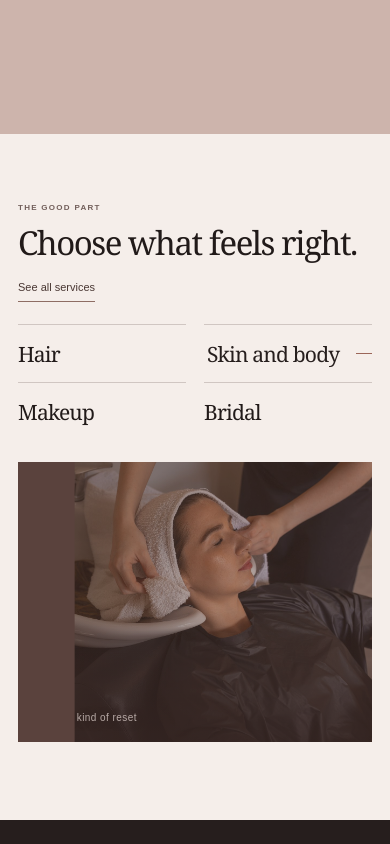
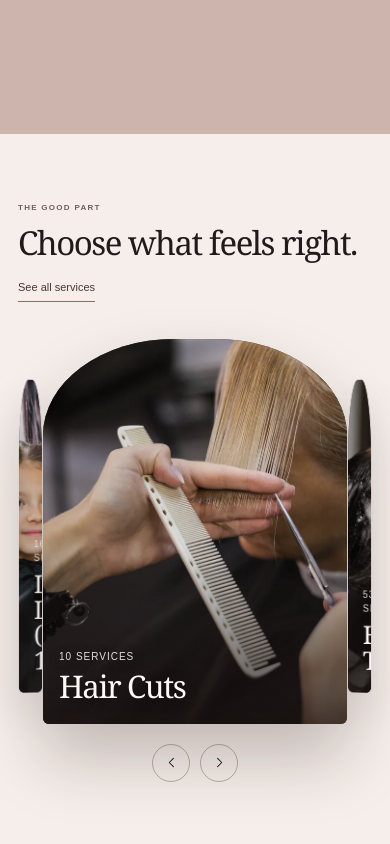
Before and after one commit to layalialzahra/layali-al-zahra-website, a React (Vite) app: page / in a window 390 px wide. Shown: the part 2060-2904 px from the top of the page. Built offline with nearby package versions, Linux system fonts and the light colour scheme; no server answers; a web font is replaced by a local one.

Commit message:
Add scrolling service category carousel

```diff
--- a/src/components/HomePage.tsx
+++ b/src/components/HomePage.tsx
@@ -1,7 +1,6 @@
 import { useEffect, useRef, useState } from 'react';
-import { AnimatePresence, motion, useMotionValueEvent, useReducedMotion, useScroll, useSpring, useTransform } from 'motion/react';
+import { AnimatePresence, motion, useInView, useMotionValueEvent, useReducedMotion, useScroll, useSpring, useTransform } from 'motion/react';
 import heroPhoto from '../assets/hero-layali.jpg';
-import hairPhoto from '../assets/salon-blowout.jpg';
 import haircutPhoto from '../assets/salon-haircut.jpg';
 import washPhoto from '../assets/salon-wash.jpg';
 import bridalPhoto from '../assets/salon-bridal.jpg';
@@ -9,6 +8,8 @@ import finishPhoto from '../assets/salon-finish.jpg';
 import makeupPhoto from '../assets/makeup.jpg';
 import brandLogo from '../assets/logo-transparent.png';
 import brandLogoLight from '../assets/logo-transparent-light.png';
+import { legacyServicesData } from '../data/legacy-services.js';
+import { loadPublicServices } from '../data/managed-content-public';
 import './homepage-editorial.css';
 
 export interface HomePageReview {
@@ -32,12 +33,82 @@ const menuItems = [
   { label: 'The lounge', href: '#lounge' },
   { label: 'Find us', href: '#visit' },
 ];
-const services = [
-  { name: 'Hair', detail: 'Cut, colour and care', image: hairPhoto, alt: 'Stylist blow drying long dark hair' },
-  { name: 'Skin and body', detail: 'A softer kind of reset', image: washPhoto, alt: 'Guest relaxing at the salon wash basin' },
-  { name: 'Makeup', detail: 'For the days that matter', image: makeupPhoto, alt: 'Makeup artist applying blush at the salon' },
-  { name: 'Bridal', detail: 'Made for your moment', image: bridalPhoto, alt: 'Stylist finishing a delicate bridal updo' },
-];
+interface ServiceCategoryCard {
+  id: string;
+  name: string;
+  detail: string;
+  image: string;
+  alt: string;
+}
+
+function mapServiceCategories(items: any[]): ServiceCategoryCard[] {
+  return items.map((item) => {
+    const name = String(item.title || '').trim();
+    const id = String(item.id || name);
+    const legacy = legacyServicesData.find((service) => service.id === id || service.title === name);
+    const count = Array.isArray(item.subservices) ? item.subservices.length : 0;
+    return {
+      id: id || name,
+      name,
+      detail: count ? `${count} ${count === 1 ? 'service' : 'services'}` : '',
+      image: String(item.image || legacy?.image || ''),
+      alt: `${name} at Layali Al Zahra Beauty Salon`,
+    };
+  }).filter((service) => service.name && service.image);
+}
+
+const fallbackServiceCategories = mapServiceCategories(legacyServicesData);
+
+const serviceCarouselStyles = `
+.lz-services__carousel { position: relative; }
+.lz-services__stage { display: grid; min-height: 510px; grid-template-columns: minmax(0,.82fr) minmax(0,.98fr) minmax(0,1.13fr) minmax(0,.98fr) minmax(0,.82fr); align-items: center; gap: clamp(8px,1vw,16px); perspective: 1500px; }
+.lz-service-slot { min-width: 0; grid-row: 1; transform-style: preserve-3d; }
+.lz-service-slot[data-offset='-2'] { grid-column: 1; }
+.lz-service-slot[data-offset='-1'] { grid-column: 2; }
+.lz-service-slot[data-offset='0'] { grid-column: 3; }
+.lz-service-slot[data-offset='1'] { grid-column: 4; }
+.lz-service-slot[data-offset='2'] { grid-column: 5; }
+.lz-service-card { --card-scale: .82; --card-turn: 11deg; --card-lift: 10px; position: relative; display: block; width: 100%; height: clamp(290px,29vw,390px); overflow: hidden; padding: 0; border: 0; border-radius: 46% 46% 7px 7px / 28% 28% 7px 7px; background: #5a423d; color: #fffaf7; cursor: pointer; isolation: isolate; text-align: left; transform: perspective(1200px) translateY(var(--card-lift)) rotateY(var(--card-turn)) scale(var(--card-scale)); transform-origin: 50% 58%; transition: height .85s cubic-bezier(.22,1,.36,1),transform .9s cubic-bezier(.22,1,.36,1),box-shadow .7s ease; box-shadow: 0 20px 44px rgba(42,28,25,.14); }
+.lz-service-slot[data-offset='-1'] .lz-service-card,.lz-service-slot[data-offset='1'] .lz-service-card { --card-scale: .92; --card-turn: 5deg; --card-lift: 0px; height: clamp(340px,34vw,440px); }
+.lz-service-slot[data-offset='1'] .lz-service-card { --card-turn: -5deg; }
+.lz-service-slot[data-offset='0'] .lz-service-card { --card-scale: 1; --card-turn: 0deg; --card-lift: -8px; height: clamp(390px,40vw,490px); box-shadow: 0 34px 64px rgba(42,28,25,.25); }
+.lz-service-card:hover,.lz-service-card:focus-visible { --card-lift: -15px; box-shadow: 0 38px 70px rgba(42,28,25,.26); }
+.lz-service-card__photo,.lz-service-card__shade { position: absolute; inset: 0; width: 100%; height: 100%; }
+.lz-service-card__photo { z-index: -2; display: block; object-fit: cover; object-position: center; transition: transform 1.3s cubic-bezier(.22,1,.36,1),filter .8s ease; }
+.lz-service-card:hover .lz-service-card__photo,.lz-service-card:focus-visible .lz-service-card__photo { transform: scale(1.055); }
+.lz-service-card__shade { z-index: -1; background: linear-gradient(0deg,rgba(24,16,15,.78),rgba(24,16,15,.08) 46%,rgba(24,16,15,.04)),linear-gradient(90deg,rgba(24,16,15,.15),transparent 65%); }
+.lz-service-card__caption { position: absolute; right: clamp(13px,1.7vw,24px); bottom: clamp(18px,2vw,29px); left: clamp(13px,1.7vw,24px); display: flex; flex-direction: column; gap: 8px; color: #fffaf7; text-shadow: 0 2px 14px rgba(0,0,0,.36); }
+.lz-service-card__caption small { color: rgba(255,250,247,.88); font-size: 10px; letter-spacing: .1em; text-transform: uppercase; }
+.lz-service-card__caption strong { font-family: Georgia,'Times New Roman',serif; font-size: clamp(19px,2vw,30px); font-weight: 400; letter-spacing: -.045em; line-height: 1.02; text-wrap: balance; }
+.lz-service-slot[data-offset='0'] .lz-service-card__caption strong { font-size: clamp(25px,2.7vw,39px); }
+.lz-services__controls { display: flex; justify-content: center; gap: 10px; margin-top: 6px; }
+.lz-service-arrow { display: grid; width: 38px; height: 38px; place-items: center; padding: 0; border: 1px solid rgba(74,52,46,.34); border-radius: 50%; background: transparent; color: #493733; cursor: pointer; transition: color .25s ease,background .25s ease,border-color .25s ease,transform .5s cubic-bezier(.22,1,.36,1); }
+.lz-service-arrow svg { width: 15px; height: 15px; fill: none; stroke: currentColor; stroke-linecap: round; stroke-linejoin: round; stroke-width: 1.35; }
+.lz-service-arrow:hover { transform: scale(1.08); border-color: #493733; background: #493733; color: #fffaf7; }
+@media (max-width: 1000px) {
+  .lz-services__stage { min-height: 450px; grid-template-columns: minmax(0,1fr) minmax(0,1.12fr) minmax(0,1fr); gap: 12px; }
+  .lz-service-slot[data-offset='-2'],.lz-service-slot[data-offset='2'] { display: none; }
+  .lz-service-slot[data-offset='-1'] { grid-column: 1; }
+  .lz-service-slot[data-offset='0'] { grid-column: 2; }
+  .lz-service-slot[data-offset='1'] { grid-column: 3; }
+}
+@media (max-width: 700px) {
+  .lz-services__stage { min-height: 420px; grid-template-columns: minmax(0,1fr) minmax(0,78vw) minmax(0,1fr); gap: 0; }
+  .lz-service-slot[data-offset='-1'] { grid-column: 1; }
+  .lz-service-slot[data-offset='0'] { grid-column: 2; }
+  .lz-service-slot[data-offset='1'] { grid-column: 3; }
+  .lz-service-card { --card-scale: 1; --card-turn: 8deg; --card-lift: 4px; height: 330px; border-radius: 43% 43% 6px 6px / 25% 25% 6px 6px; }
+  .lz-service-slot[data-offset='1'] .lz-service-card { --card-turn: -8deg; }
+  .lz-service-slot[data-offset='0'] .lz-service-card { --card-turn: 0deg; --card-lift: -2px; height: 385px; }
+  .lz-service-card__caption { right: 16px; bottom: 21px; left: 16px; gap: 7px; }
+  .lz-service-card__caption strong { font-size: clamp(24px,7vw,32px); }
+  .lz-service-slot[data-offset='0'] .lz-service-card__caption strong { font-size: clamp(29px,8vw,37px); }
+  .lz-services__controls { margin-top: 0; }
+}
+@media (prefers-reduced-motion: reduce) {
+  .lz-service-card,.lz-service-card__photo,.lz-service-arrow { transition-duration: .01ms !important; }
+}
+`;
 
 function selectReviewExcerpt(text: string) {
   const normalized = text.trim().replace(/\s+/g, ' ');
@@ -90,10 +161,13 @@ function PanelHeader({ onNavigate, inverse = false, menuOpen, setMenuOpen }: {
 
 export default function HomePage({ onNavigate, reviews, disableInitialAnimations = false }: HomePageProps) {
   const openingTrack = useRef<HTMLElement>(null);
+  const serviceSection = useRef<HTMLElement>(null);
   const reducedMotion = Boolean(useReducedMotion());
+  const servicesInView = useInView(serviceSection, { once: true, amount: 0.16 });
   const [menuOpen, setMenuOpen] = useState(false);
   const [featureActive, setFeatureActive] = useState(false);
   const [featureVisible, setFeatureVisible] = useState(false);
+  const [services, setServices] = useState<ServiceCategoryCard[]>(fallbackServiceCategories);
   const [publicReviews, setPublicReviews] = useState<HomePageReview[] | undefined>(reviews);
   const [reviewIndex, setReviewIndex] = useState(0);
   const [reviewPaused, setReviewPaused] = useState(false);
@@ -101,6 +175,12 @@ export default function HomePage({ onNavigate, reviews, disableInitialAnimations
   const [serviceIndex, setServiceIndex] = useState(0);
   const [serviceDirection, setServiceDirection] = useState(1);
   const [servicePaused, setServicePaused] = useState(false);
+  const serviceOffsets = services.length >= 5 ? [-2, -1, 0, 1, 2] : services.map((_, index) => index - Math.floor((services.length - 1) / 2));
+  const visibleServiceCards = serviceOffsets.map((offset) => ({
+    offset,
+    index: (serviceIndex + offset + services.length) % services.length,
+    service: services[(serviceIndex + offset + services.length) % services.length],
+  })).filter((entry) => entry.service);
   const { scrollYProgress } = useScroll({ target: openingTrack, offset: ['start start', 'end end'] });
   const easedProgress = useSpring(scrollYProgress, { stiffness: 32, damping: 30, mass: 1.05 });
   const sceneProgress = useTransform(easedProgress, (value) => (reducedMotion || disableInitialAnimations ? 0 : value));
@@ -122,6 +202,18 @@ export default function HomePage({ onNavigate, reviews, disableInitialAnimations
       setFeatureActive(value > 0.45);
     }
   });
+
+  useEffect(() => {
+    let active = true;
+    void loadPublicServices().then((items) => {
+      if (active) setServices(mapServiceCategories(items));
+    });
+    return () => { active = false; };
+  }, []);
+
+  useEffect(() => {
+    setServiceIndex(0);
+  }, [services.length]);
 
   useEffect(() => {
     if (reviews !== undefined) { setPublicReviews(reviews); return; }
@@ -151,16 +243,20 @@ export default function HomePage({ onNavigate, reviews, disableInitialAnimations
     return () => window.clearInterval(timer);
   }, [visibleReviews.length, reviewPaused, reducedMotion]);
   useEffect(() => {
-    if (services.length < 2 || servicePaused || reducedMotion) return;
+    if (!servicesInView || services.length < 2 || servicePaused || reducedMotion) return;
     const timer = window.setInterval(() => {
       setServiceDirection(1);
       setServiceIndex((index) => (index + 1) % services.length);
-    }, 5200);
+    }, 6400);
     return () => window.clearInterval(timer);
-  }, [servicePaused, reducedMotion]);
+  }, [servicesInView, services.length, servicePaused, reducedMotion]);
   const moveReview = (direction: number) => {
     setReviewDirection(direction);
     setReviewIndex((index) => (index + direction + visibleReviews.length) % visibleReviews.length);
+  };
+  const moveService = (direction: number) => {
+    setServiceDirection(direction);
+    setServiceIndex((index) => (index + direction + services.length) % services.length);
   };
   const featuredReview = visibleReviews[reviewIndex];
   const reviewExcerpt = selectReviewExcerpt(featuredReview?.description || '');
@@ -206,27 +302,29 @@ export default function HomePage({ onNavigate, reviews, disableInitialAnimations
       </section>
 
       <main>
-        <section className="lz-services" id="services">
-          <div className="lz-services__heading">
+        <section className="lz-services" id="services" ref={serviceSection}>
+          <style>{serviceCarouselStyles}</style>
+          <motion.div className="lz-services__heading" initial={reducedMotion ? false : { opacity: 0, y: 20 }} whileInView={{ opacity: 1, y: 0 }} viewport={{ once: true, amount: 0.55 }} transition={{ duration: 0.8, ease: [0.22, 1, 0.36, 1] }}>
             <div><p className="lz-eyebrow">THE GOOD PART</p><h2>Choose what feels right.</h2></div>
             <button onClick={() => onNavigate('services')}>See all services</button>
-          </div>
-          <div className="lz-services__catalogue" aria-label="Service categories" onMouseEnter={() => setServicePaused(true)} onMouseLeave={() => setServicePaused(false)} onFocus={() => setServicePaused(true)} onBlur={(event) => { if (!event.currentTarget.contains(event.relatedTarget as Node)) setServicePaused(false); }}>
-            <div className="lz-services__categories" role="group" aria-label="Choose a service category">
-              {services.map((service, index) => <button className={`lz-services__category${index === serviceIndex ? ' is-active' : ''}`} key={service.name} id={`lz-service-tab-${index}`} aria-pressed={index === serviceIndex} aria-controls="lz-service-image" onClick={() => { setServiceDirection(index > serviceIndex ? 1 : -1); setServiceIndex(index); }}>
-                <span>{service.name}</span><i aria-hidden="true" />
-              </button>)}
-            </div>
-            <div className="lz-services__visual" id="lz-service-image" role="tabpanel" aria-labelledby={`lz-service-tab-${serviceIndex}`}>
-              <AnimatePresence initial={false} mode="wait" custom={serviceDirection}>
-                <motion.div className="lz-service-slide" key={services[serviceIndex].name} custom={serviceDirection} initial={reducedMotion ? false : { opacity: 0, clipPath: serviceDirection > 0 ? 'inset(0 0 0 16%)' : 'inset(0 16% 0 0)' }} animate={{ opacity: 1, clipPath: 'inset(0 0 0 0)' }} exit={reducedMotion ? undefined : { opacity: 0, clipPath: serviceDirection > 0 ? 'inset(0 16% 0 0)' : 'inset(0 0 0 16%)' }} transition={{ duration: 0.75, ease: [0.22, 1, 0.36, 1] }}>
-                  <img src={services[serviceIndex].image} alt={services[serviceIndex].alt} loading="lazy" />
-                  <span className="lz-service-card__shade" aria-hidden="true" />
-                  <span className="lz-service-card__caption"><small>{services[serviceIndex].detail}</small></span>
-                </motion.div>
+          </motion.div>
+          {visibleServiceCards.length > 0 && <motion.div className="lz-services__carousel" role="group" aria-roledescription="carousel" aria-label="Service categories" initial={reducedMotion ? false : { opacity: 0, y: 24 }} whileInView={{ opacity: 1, y: 0 }} viewport={{ once: true, amount: 0.3 }} transition={{ duration: 0.9, delay: 0.12, ease: [0.22, 1, 0.36, 1] }} onMouseEnter={() => setServicePaused(true)} onMouseLeave={() => setServicePaused(false)} onFocus={() => setServicePaused(true)} onBlur={(event) => { if (!event.currentTarget.contains(event.relatedTarget as Node)) setServicePaused(false); }} onKeyDown={(event) => { if (event.key === 'ArrowLeft') { event.preventDefault(); moveService(-1); } if (event.key === 'ArrowRight') { event.preventDefault(); moveService(1); } }}>
+            <div className="lz-services__stage">
+              <AnimatePresence initial={false}>
+                {visibleServiceCards.map(({ service, index, offset }) => <motion.div className="lz-service-slot" data-offset={offset} key={service.id} layout initial={reducedMotion ? false : { opacity: 0, y: 38, rotateY: serviceDirection * -14, scale: 0.88 }} animate={{ opacity: 1, y: 0, rotateY: 0, scale: 1 }} exit={reducedMotion ? undefined : { opacity: 0, y: -22, rotateY: serviceDirection * 16, scale: 0.82 }} transition={{ layout: { duration: 0.92, ease: [0.22, 1, 0.36, 1] }, opacity: { duration: 0.62 }, y: { duration: 0.82, ease: [0.22, 1, 0.36, 1] }, rotateY: { duration: 0.92, ease: [0.22, 1, 0.36, 1] }, scale: { duration: 0.82, ease: [0.22, 1, 0.36, 1] } }}>
+                  <button className="lz-service-card" type="button" onClick={() => { if (offset === 0) onNavigate('services'); else { setServiceDirection(offset > 0 ? 1 : -1); setServiceIndex(index); } }} aria-current={offset === 0 ? 'true' : undefined} aria-label={offset === 0 ? `Explore ${service.name} services` : `Bring ${service.name} to the centre`}>
+                    <img className="lz-service-card__photo" src={service.image} alt={service.alt} loading="lazy" />
+                    <span className="lz-service-card__shade" aria-hidden="true" />
+                    <span className="lz-service-card__caption">{service.detail && <small>{service.detail}</small>}<strong>{service.name}</strong></span>
+                  </button>
+                </motion.div>)}
               </AnimatePresence>
             </div>
-          </div>
+            {services.length > 1 && <div className="lz-services__controls" aria-label="Carousel controls">
+              <button className="lz-service-arrow" type="button" onClick={() => moveService(-1)} aria-label="Previous service category"><svg viewBox="0 0 20 20" aria-hidden="true"><path d="M12.5 4.5 7 10l5.5 5.5" /></svg></button>
+              <button className="lz-service-arrow" type="button" onClick={() => moveService(1)} aria-label="Next service category"><svg viewBox="0 0 20 20" aria-hidden="true"><path d="m7.5 4.5 5.5 5.5-5.5 5.5" /></svg></button>
+            </div>}
+          </motion.div>}
         </section>
 
         {featuredReview && <section className="lz-review" aria-label="Guest reviews" style={{ '--lz-review-image': `url(${washPhoto})` } as React.CSSProperties} onMouseEnter={() => setReviewPaused(true)} onMouseLeave={() => setReviewPaused(false)} onFocus={() => setReviewPaused(true)} onBlur={(event) => { if (!event.currentTarget.contains(event.relatedTarget as Node)) setReviewPaused(false); }}>
```
